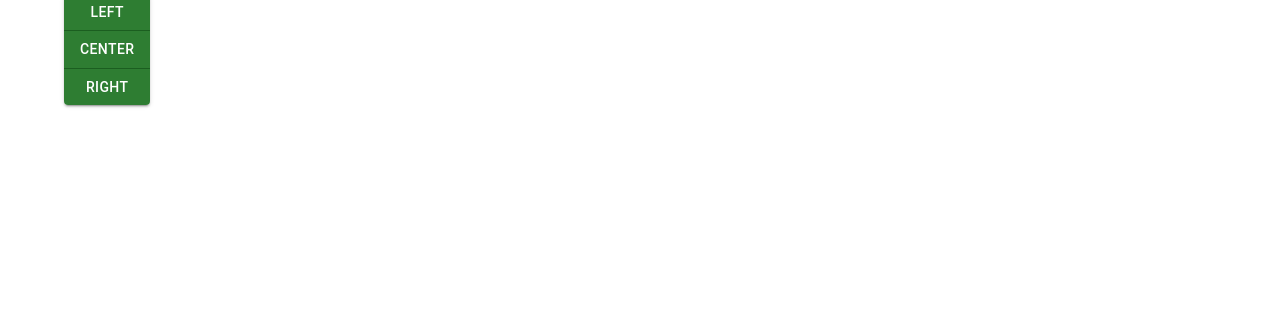
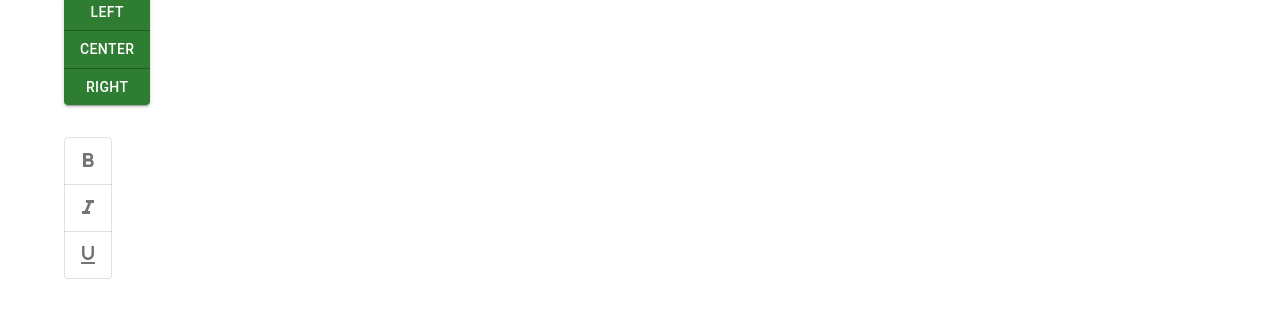
Before and after one commit to krishnavijayan34-coder/React-MUI, a React (Create React App) app: page / in a window 1280 px wide. Shown: the part 822-1140 px from the top of the page. Before the commit the page ends 991 px from the top, so only its background shows below. Built offline with nearby package versions, Linux system fonts and the light colour scheme.

Commit message:
Tpggle Button in MUI

```diff
--- a/src/Components/MuiButtons.tsx
+++ b/src/Components/MuiButtons.tsx
@@ -1,6 +1,15 @@
-import {Stack,  Button,IconButton,ButtonGroup } from "@mui/material";
+import {Stack,  Button,IconButton,ButtonGroup,ToggleButtonGroup,ToggleButton } from "@mui/material";
 import SendIcon from '@mui/icons-material/Send';
+import FormatBoldIcon from '@mui/icons-material/FormatBold';
+import FormatItalicIcon from '@mui/icons-material/FormatItalic';
+import FormatUnderlinedIcon from '@mui/icons-material/FormatUnderlined';
+import { useState } from "react";
 function MuiButtons() {
+    const [formats, setFormats] = useState<string | null>(null);
+    console.log(formats);
+    const handleFormatChange = (event: React.MouseEvent<HTMLElement>, updatedFormats: string | null) => {
+        setFormats(updatedFormats);
+    };
   return (
     <Stack spacing={4}>
     <Stack spacing={2} direction="row">
@@ -38,7 +47,15 @@ function MuiButtons() {
         <Button>Right</Button>
         </ButtonGroup>
     </Stack>
+    <Stack direction='row'>
+        <ToggleButtonGroup aria-label="text formatting" value={formats} onChange={handleFormatChange} color="secondary" size="medium" orientation="vertical" exclusive>
+            <ToggleButton value="bold" aria-label="bold"><FormatBoldIcon/></ToggleButton>
+            <ToggleButton value="italic" aria-label="italic"><FormatItalicIcon/></ToggleButton>
+            <ToggleButton value="underlined" aria-label="underlined"><FormatUnderlinedIcon/></ToggleButton>
+        </ToggleButtonGroup>
 
+
+    </Stack>
     </Stack>
   );
 }
```
